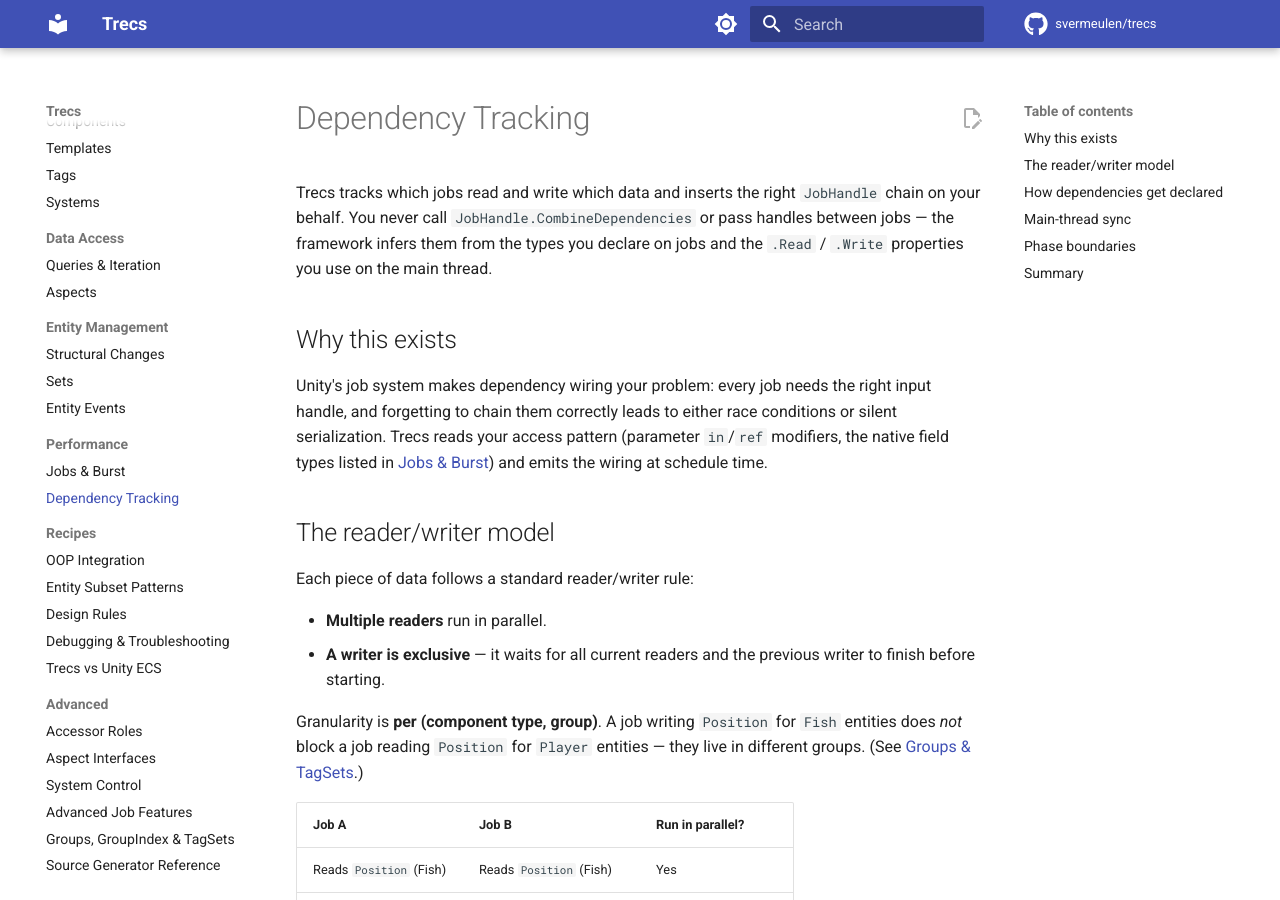
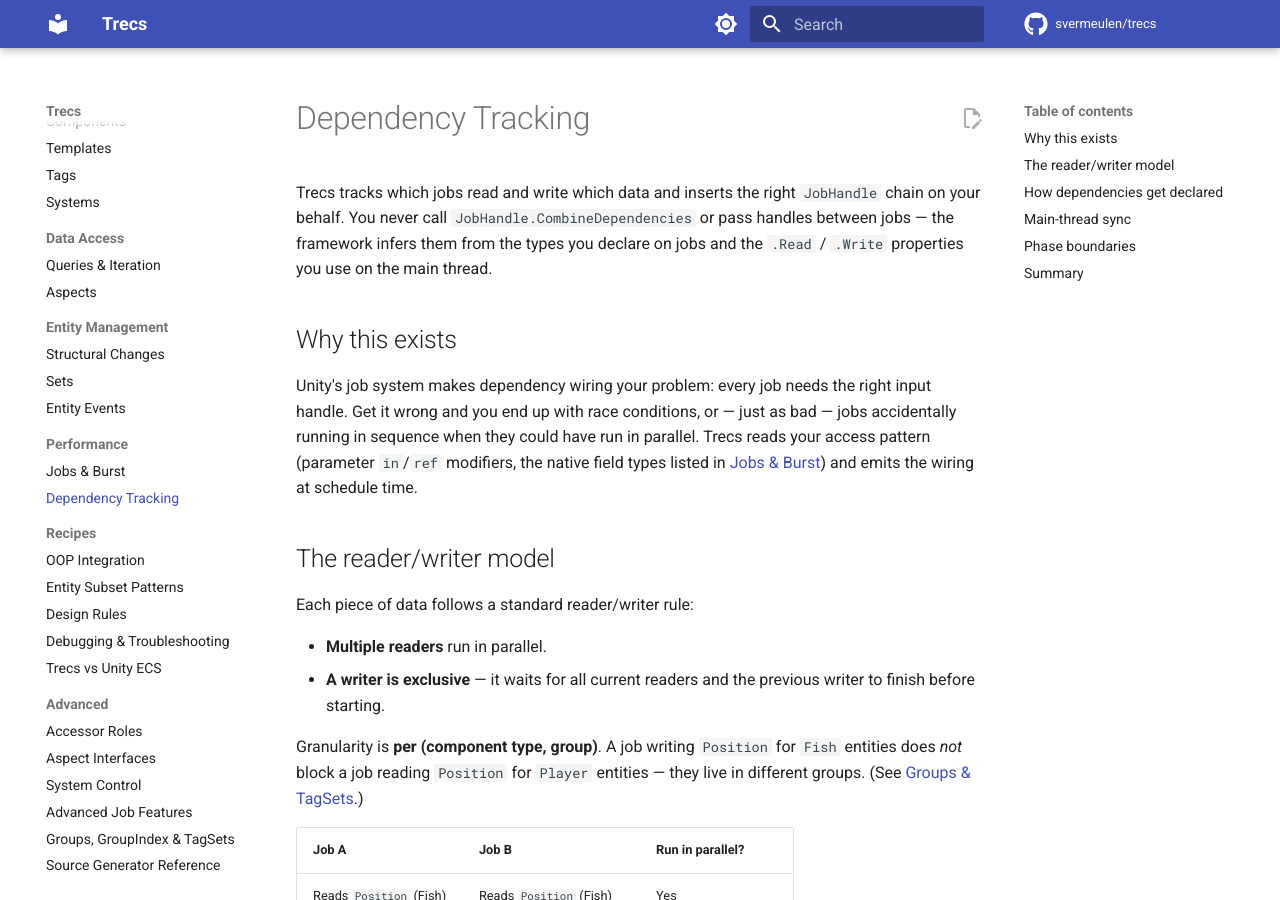
Before and after one commit to svermeulen/trecs, an MkDocs documentation site: the page built from docs/performance/dependency-tracking.md, in a window 1280 px wide and 900 px high. Built offline with MkDocs 1.6.1 and Material for MkDocs 9.7.7, drawn with Linux system fonts in a browser that asks for light colours; comment, search, counter and statistics services are not loaded.

Commit message:
Docs: avoid 'silent serialization' jargon in dependency-tracking.md
'Race conditions or silent serialization' used 'serialization' in
the concurrency sense (jobs unintentionally running sequentially).
But 'serialization' in Trecs docs means save/load, so the phrase
reads as 'race conditions or the serializer silently doing
something'. Reworded to spell it out: 'jobs accidentally running
in sequence when they could have run in parallel'.

Co-Authored-By: Claude <noreply@anthropic.com>

```diff
--- a/docs/performance/dependency-tracking.md
+++ b/docs/performance/dependency-tracking.md
@@ -4,7 +4,7 @@ Trecs tracks which jobs read and write which data and inserts the right `JobHand
 
 ## Why this exists
 
-Unity's job system makes dependency wiring your problem: every job needs the right input handle, and forgetting to chain them correctly leads to either race conditions or silent serialization. Trecs reads your access pattern (parameter `in`/`ref` modifiers, the native field types listed in [Jobs & Burst](jobs-and-burst.md#thread-safety-cheat-sheet)) and emits the wiring at schedule time.
+Unity's job system makes dependency wiring your problem: every job needs the right input handle. Get it wrong and you end up with race conditions, or — just as bad — jobs accidentally running in sequence when they could have run in parallel. Trecs reads your access pattern (parameter `in`/`ref` modifiers, the native field types listed in [Jobs & Burst](jobs-and-burst.md#thread-safety-cheat-sheet)) and emits the wiring at schedule time.
 
 ## The reader/writer model
 
```
